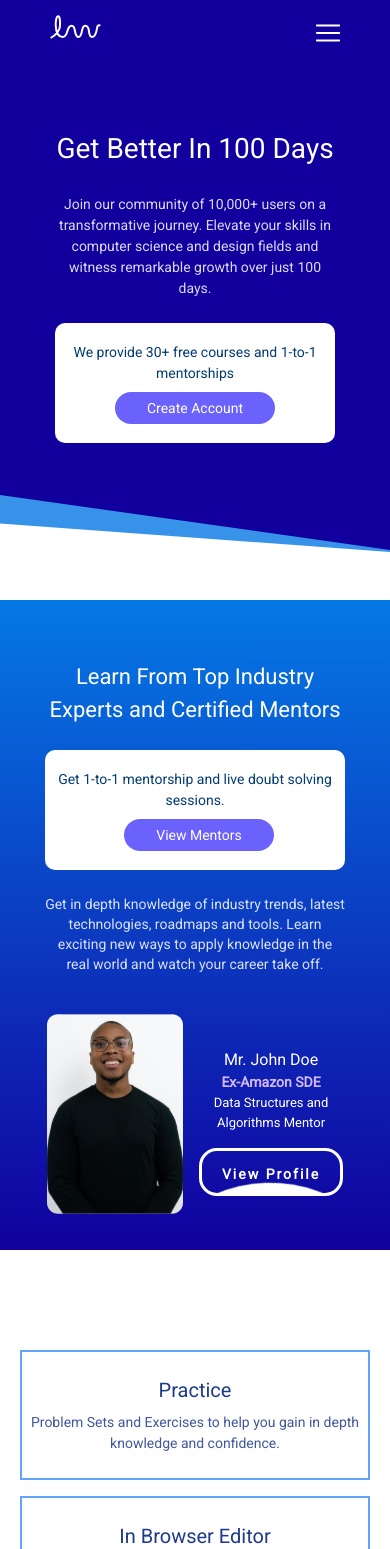
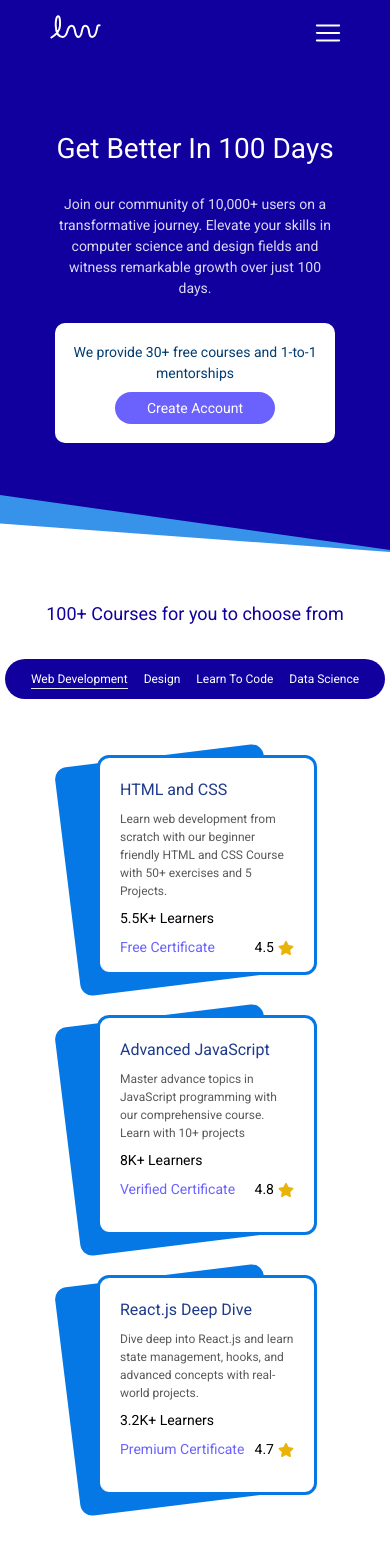
Before and after one commit to aayushi-2003/LearnWave, a React (Create React App) app: page / in a window 390 px wide. Shown: the top 1549 px of the page. Built offline with nearby package versions, Linux system fonts and the light colour scheme.

Commit message:
courses section responsive

```diff
--- a/public/index.html
+++ b/public/index.html
@@ -2,14 +2,14 @@
 <html lang="en">
   <head>
     <meta charset="utf-8" />
-    <link rel="icon" href="%PUBLIC_URL%/favicon.ico" />
+    <link rel="icon" href="../src/assets/Logo.svg" />
     <meta name="viewport" content="width=device-width, initial-scale=1" />
     <meta name="theme-color" content="#000000" />
     <meta
       name="description"
       content="Web site created using create-react-app"
     />
-    <link rel="apple-touch-icon" href="%PUBLIC_URL%/logo192.png" />
+    <link rel="apple-touch-icon" href="../src/assets/Logo.svg" />
     <!--
       manifest.json provides metadata used when your web app is installed on a
       user's mobile device or desktop. See https://developers.google.com/web/fundamentals/web-app-manifest/
@@ -24,7 +24,7 @@
       work correctly both with client-side routing and a non-root public URL.
       Learn how to configure a non-root public URL by running `npm run build`.
     -->
-    <title>React App</title>
+    <title>LearnWave</title>
   </head>
   <body>
     <noscript>You need to enable JavaScript to run this app.</noscript>
--- a/src/App.js
+++ b/src/App.js
@@ -13,7 +13,7 @@ function App() {
     <div className="App">
       <Navbar/>
       <Hero/>
-      {/* <Courses/> */}
+      <Courses/>
       <Mentors/>
       <Features/>
       <Testimonials/>
--- a/src/Coursecard.js
+++ b/src/Coursecard.js
@@ -1,24 +1,29 @@
-import React from 'react'
 import { FaStar } from "react-icons/fa";
+import {courses} from './assets/courses';
 
-const Coursecard = () => {
+const Coursecard = ({projectSub}) => {
+  const sub = projectSub;
   return (
+    <div className='flex flex-col md:flex-row space-y-10 md:space-y-0 md:space-x-10 lg:space-x-20 xl:space-x-28 pl-6 md:pl-0 lg:pl-10 xl:pl-0'>
+        {courses[sub].map((course)=>(
     <div className='relative'>
-        <div className='h-[300px] w-[300px] border-[3px] border-secondary-blue rounded-xl px-[20px] py-[40px] z-10 bg-white space-y-3'>
-            <h1 className='text-[25px] text-blue-900'>HTML and CSS</h1>
-            <p className='text-[16px] text-black text-opacity-65'>Learn web development from scratch with our beginner friendly HTML and CSS Course with 50+ exercises and 5 Projects.</p>
-            <p>5.5K+ Learners</p>
+        <div className='w-[220px] lg:w-[250px] h-[220px] md:h-[280px] lg:h-[300px] xl:w-[300px] border-[3px] border-secondary-blue rounded-xl px-[20px] py-[20px] xl:py-[40px] z-10 bg-white space-y-2 xl:space-y-3'>
+            <h1 className='text-[16px] md:text-[18px] lg:text-[20px] xl:text-[25px] text-blue-900'>{course.name}</h1>
+            <p className='text-[12px] md:text-[14px] lg:text-[16px] text-black text-opacity-65'>{course.desc}</p>
+            <p className="text-[14px] md:text-base">{course.learners}</p>
             <div className='flex justify-between items-center'>
-                <h2 className='text-primary-pink '>Free Certificate</h2>
+                <h2 className='text-primary-pink text-[14px] md:text-base '>{course.certificate}</h2>
                 <div className='flex'>
                   <div className='flex items-center justify-center space-x-1'>
-                <h2>4.5</h2>
-                <FaStar className='text-yellow-500 mb-1'/>
+                <h2 className="text-[14px] md:text-base">{course.rating}</h2>
+                <FaStar className='text-yellow-500 '/>
                   </div>
                 </div>
             </div>
         </div>
-        <div className='h-[310px] w-[310px]  bg-secondary-blue rounded-xl px-[20px] py-[40px] absolute top-0 z-[-10] rotate-[-7deg] translate-x-[-30px]'></div>
+        <div className='h-[230px] md:h-[290px] lg:h-[310px] w-[210px] lg:w-[260px] xl:w-[310px]  bg-secondary-blue rounded-xl px-[20px] py-[40px] absolute top-0 z-[-10] rotate-[-7deg] translate-x-[-30px] visible md:invisible lg:visible'></div>
+    </div>
+        ))}
     </div>
   )
 }
--- a/src/Courses.js
+++ b/src/Courses.js
@@ -1,22 +1,31 @@
 import Coursecard from "./Coursecard"
+import {useRef, useState} from 'react'
 
+let tabs = [
+  {id: 'web development', label: 'Web Development'},
+  {id: 'design', label: 'Design'},
+  {id: 'code', label: 'Learn To Code'},
+  {id: 'datascience', label: 'Data Science'},
+];
 const Courses = () => {
+  const [activeTab, setActiveTab] =useState(tabs[0].id)
   return (
-    <div className="flex items-center justify-center flex-col pb-24 space-y-8">
-        <h1 className="text-[24px] text-primary-blue">100+ Courses for you to choose from</h1>
-        <div className="tab-nav h-[80px] w-[1000px] bg-primary-blue rounded-full flex items-center justify-center">
-            <ul  className="flex items-center justify-center space-x-24 text-white text-[22px]">
-                <li>Web Development</li>
-                <li>Design</li>
-                <li>Learn To Code</li>
-                <li>Data Science</li>
-            </ul>
+    <div className="section flex items-center justify-center flex-col space-y-8">
+        <h1 className="text-[18px] md:text-[22px] lg:text-[24px] text-primary-blue">100+ Courses for you to choose from</h1>
+        <div className="tab-nav h-[40px] md:h-[50px] lg:h-[70px] xl:h-[80px] w-[380px] md:w-[650px] lg:w-[800px] xl:w-[1000px] bg-primary-blue rounded-full flex items-center justify-center">
+            <div  className="flex items-center justify-center space-x-4 sm:space-x-8 md:space-x-16 lg:space-x-20 xl:space-x-24 text-white text-[12px] md:text-[16px] lg:text-[20px] xl:text-[22px]">
+                {tabs.map((tab)=>(
+                  <span key={tab.id} onClick={()=>setActiveTab(tab.id)}  className={`${activeTab === tab.id? "border-b-[1px] md:border-b-2": "hover:text-sky-300 cursor-pointer"} `}>{tab.label}</span>
+                ))}
+            </div>
         </div>
-        <div className="course-cards flex flex-row space-x-28 pt-20">
-            <Coursecard/>
-            <Coursecard/>
-            <Coursecard/>
+        <div className="course-cards pt-6 md:pt-10 lg:pt-20 pb-6 lg:pb-10 flex items-center justify-center">
+          {activeTab==='web development'?(<Coursecard projectSub="WebDev"/>):activeTab==='design'?(<Coursecard projectSub="Design"/>):activeTab==='code'?(<Coursecard projectSub="LearnToCode"/>):<Coursecard projectSub="DS"/>}
+
         </div>
+        <button className="bg-primary-pink px-8 lg:px-6 xl:px-8 py-2 rounded-full hover:bg-opacity-85">
+          <span className='text-[14px] md:text-lg xl:font-bold text-white text-nowrap'>View More Courses</span>
+        </button>
     </div>
   )
 }
--- /dev/null
+++ b/src/assets/courses.js
@@ -0,0 +1,112 @@
+
+export const courses = {
+    WebDev:[
+    {
+        key: 1,
+        name: 'HTML and CSS',
+        desc: 'Learn web development from scratch with our beginner friendly HTML and CSS Course with 50+ exercises and 5 Projects.',
+        learners: '5.5K+ Learners',
+        rating: '4.5',
+        certificate: 'Free Certificate',
+    },
+    {
+        key: 2,
+        name: 'Advanced JavaScript',
+        desc: 'Master advance topics in JavaScript programming with our comprehensive course. Learn with 10+ projects',
+        learners: '8K+ Learners',
+        rating: '4.8',
+        certificate: 'Verified Certificate',
+    },
+
+    {
+        key: 3,
+        name: 'React.js Deep Dive',
+        desc: 'Dive deep into React.js and learn state management, hooks, and advanced concepts with real-world projects.',
+        learners: '3.2K+ Learners',
+        rating: '4.7',
+        certificate: 'Premium Certificate',
+    },
+
+    ],
+    Design:[
+    {
+        key: 1,
+        name: 'UI UX Design',
+        desc: 'Learn UI design and UX core fundamentals from scratch and build your desing portfolio with 5+ projects.',
+        learners: '3.4K+ Learners',
+        rating: '4.8',
+        certificate: 'Free Certificate',
+    },
+    {
+        key: 2,
+        name: 'Graphic Design',
+        desc: 'Master the art of graphic design with hands-on projects and in-depth tutorials. Learn Adobe Creative Suite',
+        learners: '2.8K+ Learners',
+        rating: '4.5',
+        certificate: 'Verified Certificate Available',
+    },
+    {
+        key: 3,
+        name: 'UI UX Design',
+        desc: 'Learn ui design and ux core fundamentals from scratch and build your desing portfolio with 5+ projects.',
+        learners: '3.4K+ Learners',
+        rating: '4.8',
+        certificate: 'Free Certificate',
+    },
+    ],
+    LearnToCode:[
+    {
+        key: 1,
+        name: 'Python Programming',
+        desc: 'Learn basics of Python Programming with our beginner friendly course. Start your Data Structures and Algorithms journey in python.',
+        learners: '3.4K+ Learners',
+        rating: '4.8',
+        certificate: 'Free Certificate',
+    },
+    {
+        key: 2,
+        name: 'C++ Programming',
+        desc: 'Learn basics of C++ Programming with our beginner friendly course. Start your Data Structures and Algorithms journey in C++.',
+        learners: '3.4K+ Learners',
+        rating: '4.8',
+        certificate: 'Free Certificate',
+    },
+    {
+        key: 3,
+        name: 'Java Programming',
+        desc: 'Learn basics of Java Programming with our beginner friendly course. Start your Data Structures and Algorithms journey in java.',
+        learners: '3.4K+ Learners',
+        rating: '4.8',
+        certificate: 'Free Certificate',
+    },
+    ],
+    DS:[
+    {
+        key: 1,
+        name: 'Intro to Data Science',
+        desc: 'Begin your journey into data science by learning the fundamentals of data analysis, and machine learning concepts.',
+        learners: '6.7K+ Learners',
+        rating: '4.7',
+        certificate: 'Free Certificate',
+    },
+
+    {
+        key: 2,
+        name: 'Machine Learning',
+        desc: 'Dive deep into machine learning algorithms and techniques, exploring topics like neural networks and deep learning.',
+        learners: '3.9K+ Learners',
+        rating: '4.8',
+        certificate: 'Verified Certificate',
+    },
+
+    {
+        key: 3,
+        name: 'Big Data Analytics',
+        desc: 'Equip yourself with the skills to handle big data, using tools like Hadoop and Spark. Learn data analysis, and visualization at scale.',
+        learners: '8.5K+ Learners',
+        rating: '4.6',
+        certificate: 'Premium Certificate',
+    }
+
+    ],
+}
--- a/src/index.css
+++ b/src/index.css
@@ -123,3 +123,9 @@
   min-width: 300px;
   margin-right: 2rem;
 }
+
+.app__courses-images_card {
+  position: relative;
+  min-width: 300px;
+  margin-right: 3rem;
+}
```
Also changed, not shown: public/logo192.png (deleted), public/logo512.png (deleted).
